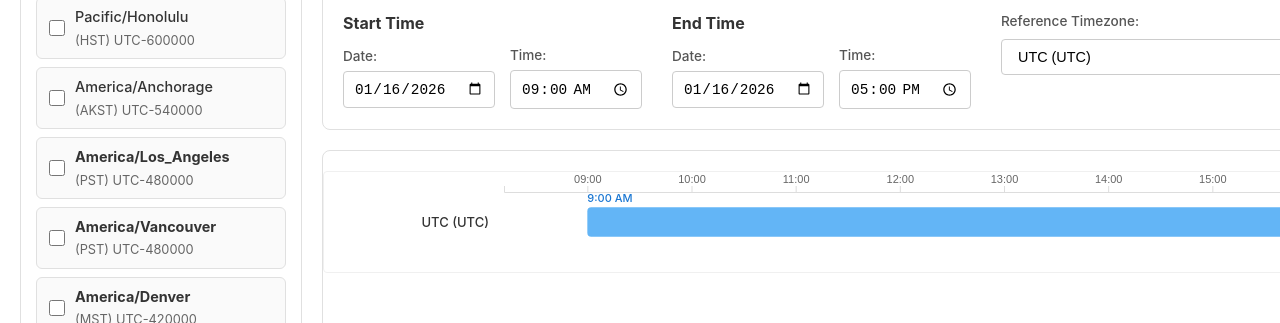
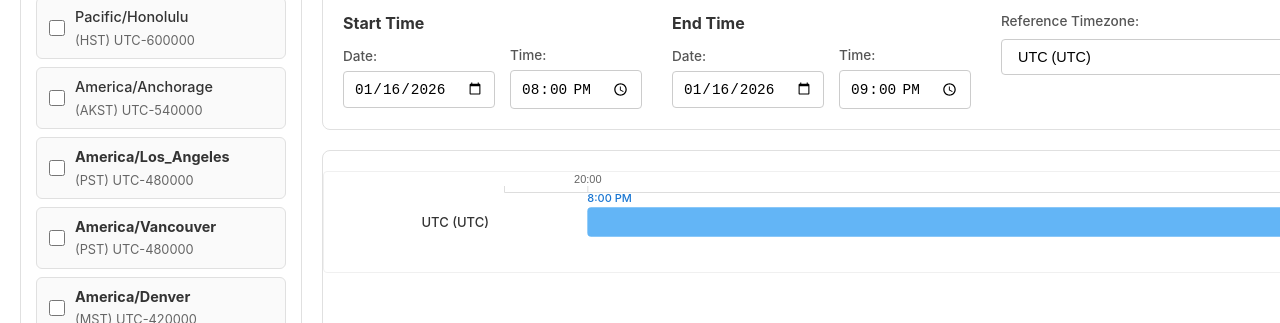
Before and after one commit to LukeStanbery89/timezone-gantt, a React (Vite) app: page / in a window 1280 px wide. Shown: the part 165-488 px from the top of the page. Built offline with nearby package versions, Linux system fonts and the light colour scheme.

Commit message:
Update default time logic to use current time + 1 hour
- Start time: Round current time up to nearest hour
- End time: Start time + exactly 1 hour
- Example: 1:23pm current → 2:00pm start, 3:00pm end
- Replaces fixed 9am-5pm defaults with dynamic, practical times

```diff
--- a/src/components/TimezoneGantt.tsx
+++ b/src/components/TimezoneGantt.tsx
@@ -14,10 +14,18 @@ function TimezoneGantt() {
   const [selectedTimezones, setSelectedTimezones] = useState<TimezoneDisplay[]>([]);
   const [timeRange, setTimeRange] = useState<TimeRange>(() => {
     const userTimezone = getUserTimezone();
+
+    // Round current time up to nearest hour
     const startTime = new Date(currentTime);
-    startTime.setHours(9, 0, 0, 0); // Default to 9 AM today
-    const endTime = new Date(currentTime);
-    endTime.setHours(17, 0, 0, 0); // Default to 5 PM today
+    if (startTime.getMinutes() > 0) {
+      startTime.setHours(startTime.getHours() + 1, 0, 0, 0);
+    } else {
+      startTime.setMinutes(0, 0, 0);
+    }
+
+    // Set end time to start time + 1 hour
+    const endTime = new Date(startTime);
+    endTime.setHours(startTime.getHours() + 1);
 
     return {
       startDate: startTime,
```
